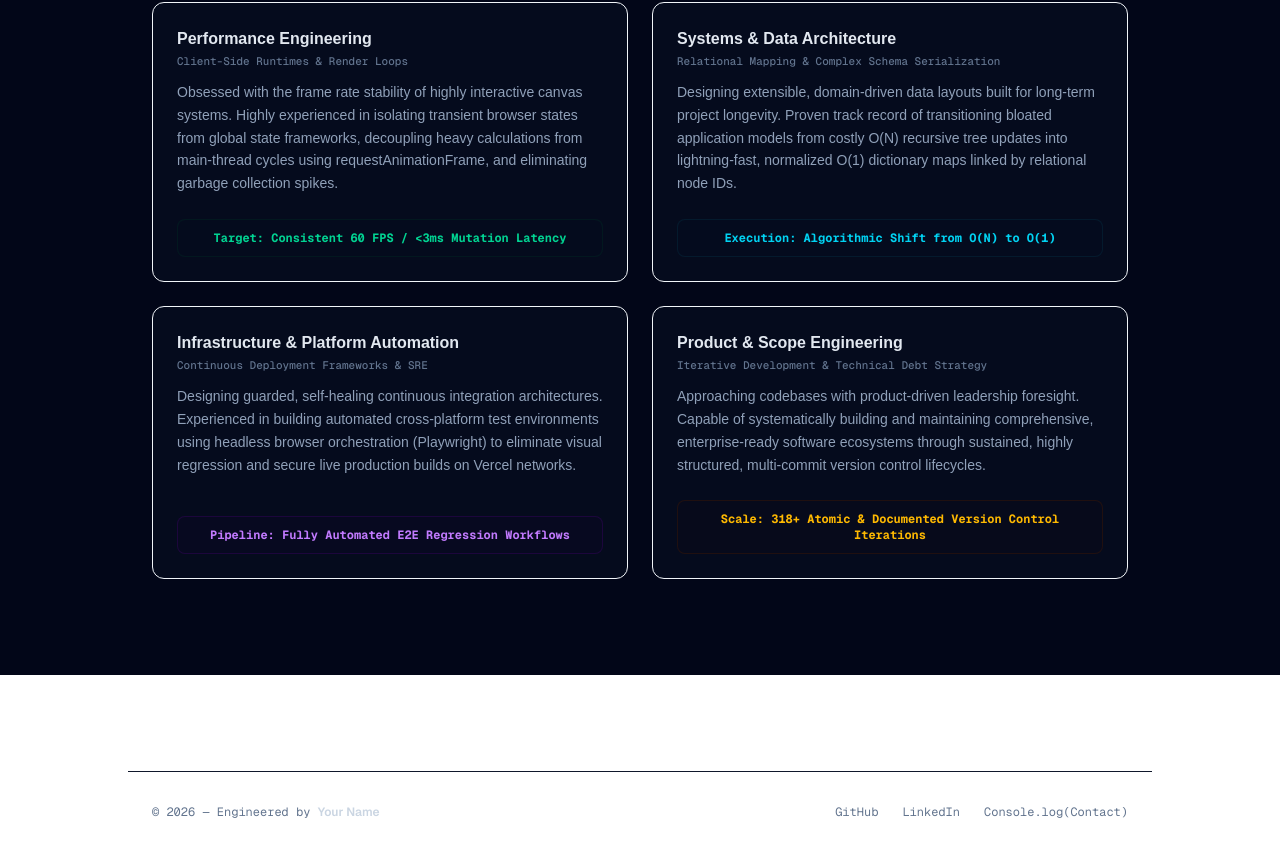
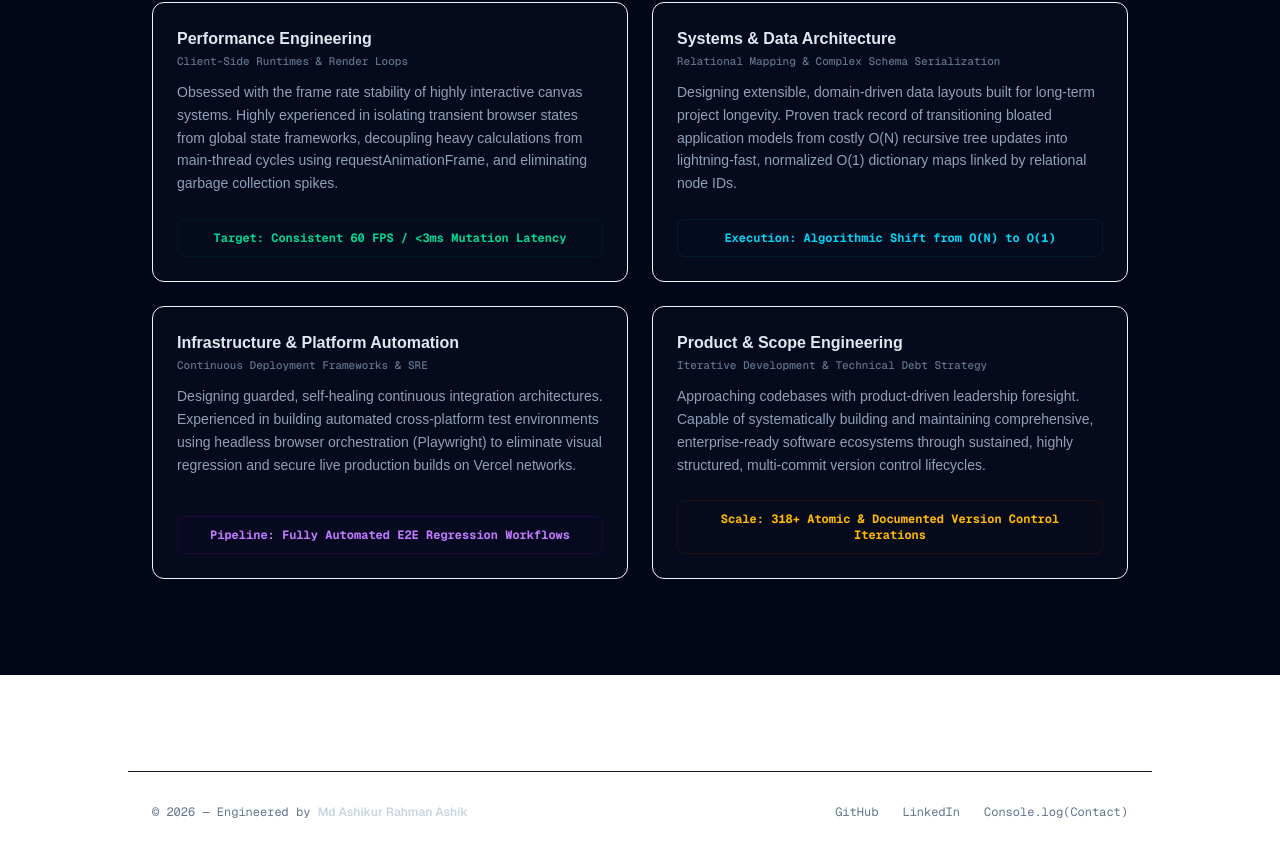
Before and after one commit to Md-Ashikur-Rahman-Ashik/Refined-Portfolio, a Next.js app: page / in a window 1280 px wide. Shown: the part 2002-2858 px from the top of the page. Built offline with nearby package versions, Linux system fonts and the light colour scheme.

Commit message:
Added name in the footer

```diff
--- a/app/page.tsx
+++ b/app/page.tsx
@@ -69,7 +69,7 @@ export default function PortfolioHome() {
         <div>
           © {new Date().getFullYear()} — Engineered by{" "}
           <span className="text-slate-300 font-sans font-semibold">
-            Your Name
+            Md Ashikur Rahman Ashik
           </span>
         </div>
         <div className="flex gap-6">
```
